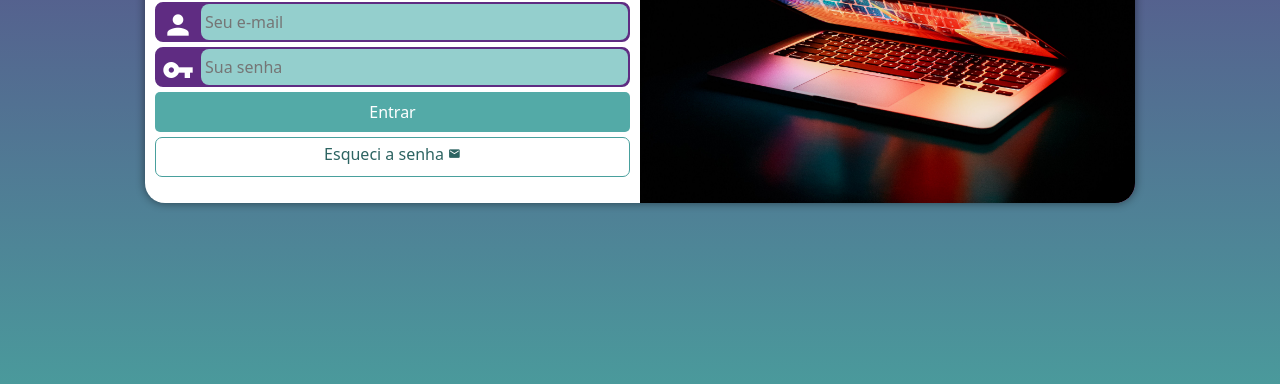
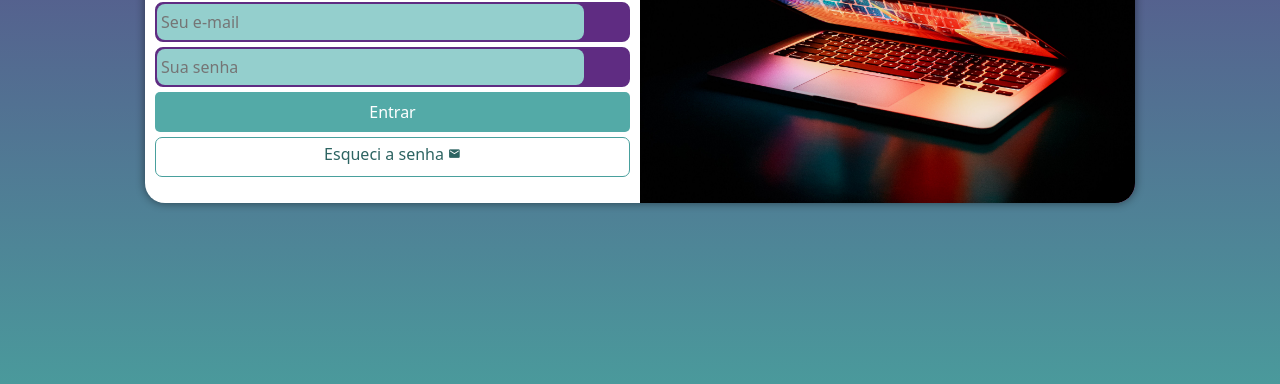
Before and after one commit to DevTiagokings/prejto-login, a plain HTML site: page index.html in a window 1280 px wide. Shown: the part 372-756 px from the top of the page. Drawn offline with Linux system fonts and the light colour scheme.

Commit message:
Atualização

```diff
--- a/estilos/style.css
+++ b/estilos/style.css
@@ -96,7 +96,7 @@ div.campo input{
     border: 0px;
     border-radius: 8px;
     padding: 4px;
-    transform: translateY(-42px) translateX(44px);
+    transform: translateY(-42px);
 
 }
 
```
